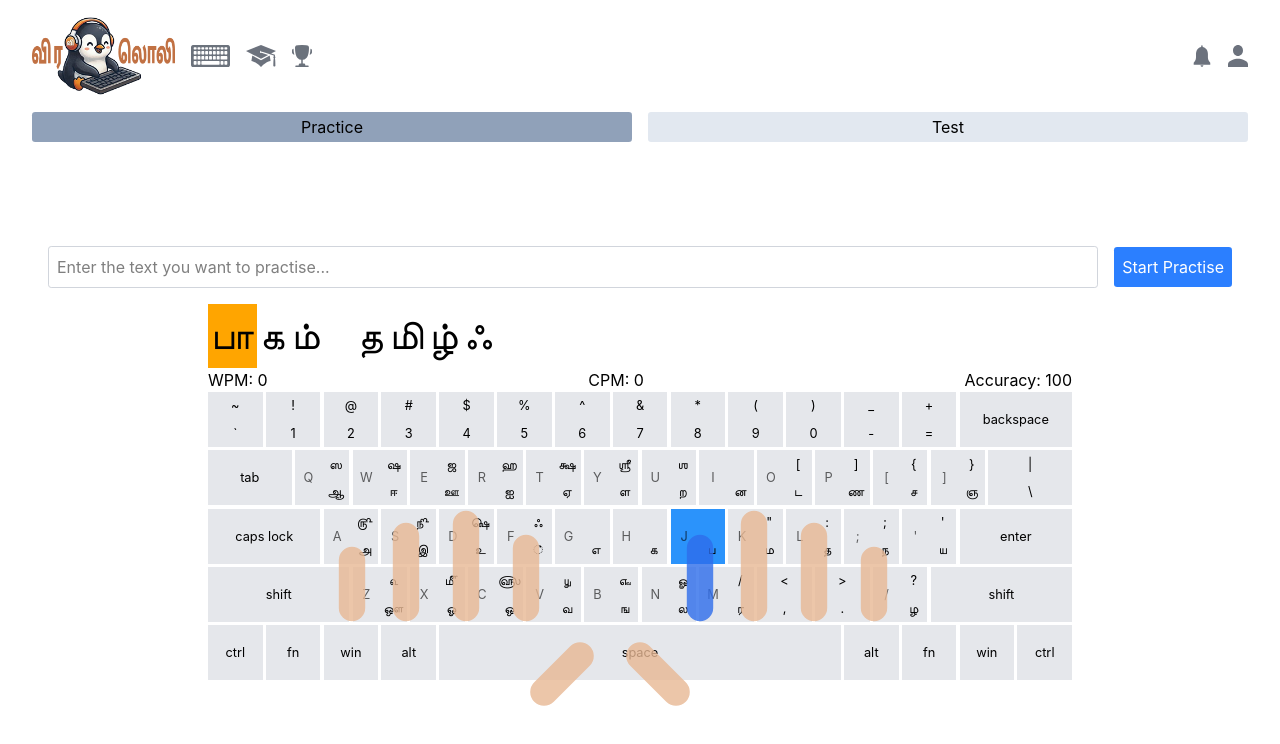
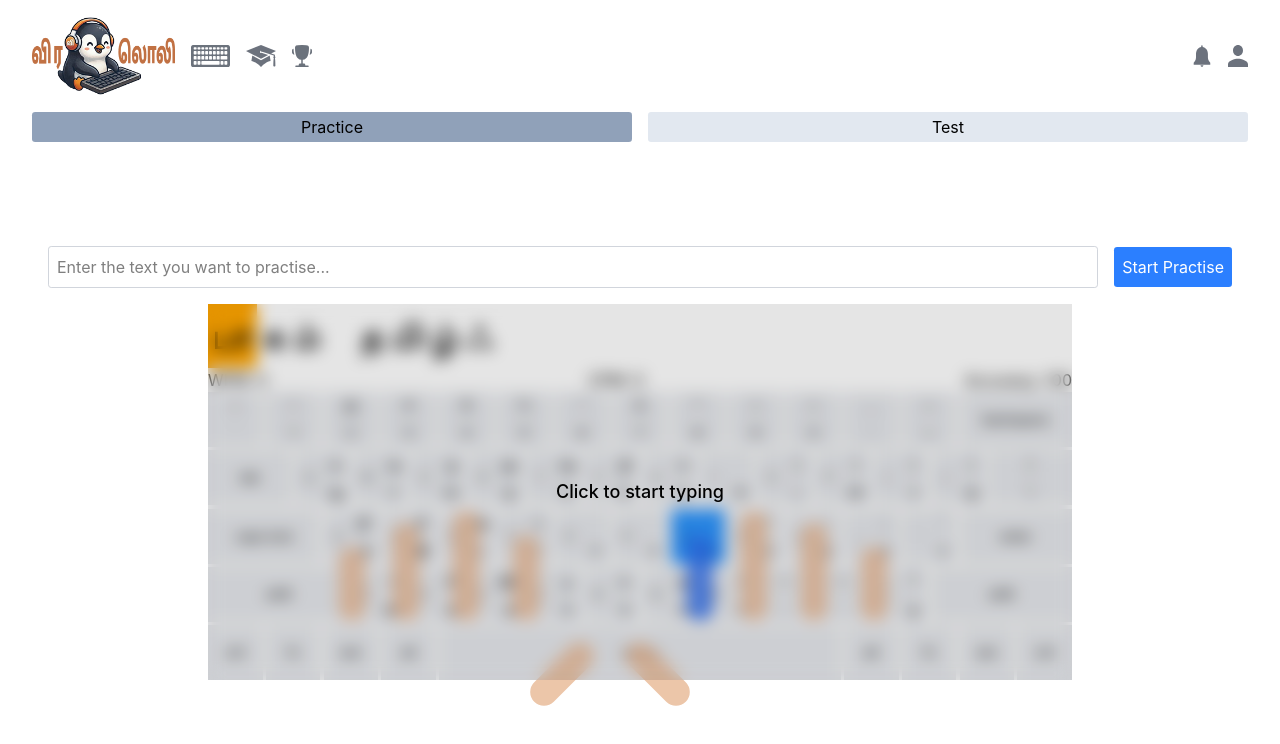
Before and after one commit to jai-atithya/viraloli, a React (Vite) app in the folder client/: page / in a window 1280 px wide. Shown: the top 744 px of the page. Built offline with nearby package versions, Linux system fonts and the light colour scheme.

Commit message:
basic click to start done

```diff
--- a/client/src/typeEngine/TypeEngine.jsx
+++ b/client/src/typeEngine/TypeEngine.jsx
@@ -3,7 +3,7 @@ import { Engine } from './components/Engine'
 import { Keyboard } from './components/Keyboard'
 
 const MODIFIER_CODES = ["ShiftLeft", "ShiftRight", "ControlLeft", "ControlRight", "AltLeft", "AltRight", "MetaLeft", "MetaRight"];
-export const TypeEngine = ({lesson}) => {
+export const TypeEngine = ({ lesson }) => {
   const [allowNext] = useState(true);
   const [showKeyboard, setShowKeyboard] = useState(true);
   const [pressedKey, setPressedKey] = useState(null);
@@ -13,7 +13,9 @@ export const TypeEngine = ({lesson}) => {
   const [startTime, setStartTime] = useState(null);
   const [correctKeyStrokes, setCorrectKeyStrokes] = useState(0);
   const [incorrectKeyStrokes, setIncorrectKeyStrokes] = useState(0);
-  const [ , setReRender] = useState(0);
+  const [, setReRender] = useState(0);
+
+  const [isActive, setIsActive] = useState(false);
 
   const [unitsState, setUnitsState] = useState(
     lesson.units.map(() => ({
@@ -23,22 +25,24 @@ export const TypeEngine = ({lesson}) => {
   );
 
   const totalKeyStrokes = correctKeyStrokes + incorrectKeyStrokes;
-  const minutes = startTime ? (Date.now() - startTime) / 60000: 0;
-  const cpm = minutes>0?Math.round(correctKeyStrokes/minutes):0;
-  const wpm = minutes>0?Math.round((correctKeyStrokes/5)/minutes):0;
-  const accuracy = totalKeyStrokes>0?Math.round((correctKeyStrokes/totalKeyStrokes)*100):100;
-
-  useEffect(()=>{
-    if(!startTime) return;
-    if(currentUnit >= lesson.units.length) return;
-    const interval=setInterval(()=>{
-      setReRender(prev=>prev+1);
-    },1000);
-    return()=> clearInterval(interval);
-  },[startTime, currentUnit]);
+  const minutes = startTime ? (Date.now() - startTime) / 60000 : 0;
+  const cpm = minutes > 0 ? Math.round(correctKeyStrokes / minutes) : 0;
+  const wpm = minutes > 0 ? Math.round((correctKeyStrokes / 5) / minutes) : 0;
+  const accuracy = totalKeyStrokes > 0 ? Math.round((correctKeyStrokes / totalKeyStrokes) * 100) : 100;
 
   useEffect(() => {
+    if (!startTime) return;
+    if (currentUnit >= lesson.units.length) return;
+    const interval = setInterval(() => {
+      setReRender(prev => prev + 1);
+    }, 1000);
+    return () => clearInterval(interval);
+  }, [startTime, currentUnit]);
+
+ useEffect(() => {
     if(currentUnit >= lesson.units.length) return;
+    if(!isActive) return; // NEW: don't attach listener until active
+
     const handleKeyDown = (e) => {
       if (MODIFIER_CODES.includes(e.code)) return;
       e.preventDefault();
@@ -52,7 +56,7 @@ export const TypeEngine = ({lesson}) => {
     }
     window.addEventListener("keydown", handleKeyDown);
     return () => window.removeEventListener("keydown", handleKeyDown);
-  }, [startTime, currentUnit]);
+  }, [startTime, currentUnit, isActive]);
 
   useEffect(() => {
     if (pressedKey) {
@@ -60,10 +64,28 @@ export const TypeEngine = ({lesson}) => {
 
     }
   }, [pressedKey]);
+    useEffect(() => {
+    const handleBlur = () => setIsActive(false);
+    window.addEventListener("blur", handleBlur);
+    return () => window.removeEventListener("blur", handleBlur);
+  }, []);
   return (
     <>
       <div className='flex justify-center items-center'>
+
         <div className='w-[70vw] flex flex-col justify-center items-center p-[1rem]'>
+          <div className='relative w-full h-full'>
+          {!isActive && (
+
+            <div
+              onClick={() => setIsActive(true)}
+              className='absolute w-full h-full inset-0 z-10 flex items-center justify-center
+                         backdrop-blur-sm bg-black/10 cursor-pointer
+                         transition-opacity duration-300'
+            >
+              <span className='text-lg font-medium'>Click to start typing</span>
+            </div>
+          )}
           <Engine
             lesson={lesson}
             allowNext={allowNext}
@@ -98,7 +120,7 @@ export const TypeEngine = ({lesson}) => {
             />
           )}
         </div>
-
+            </div>
       </div>
     </>
   )
```
